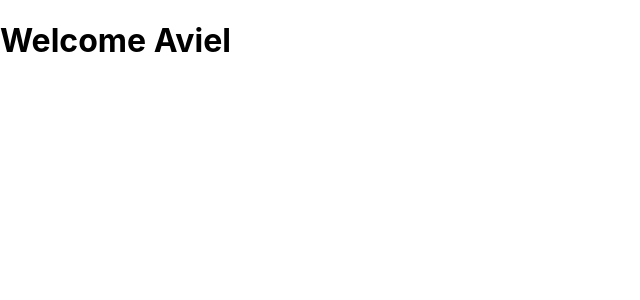
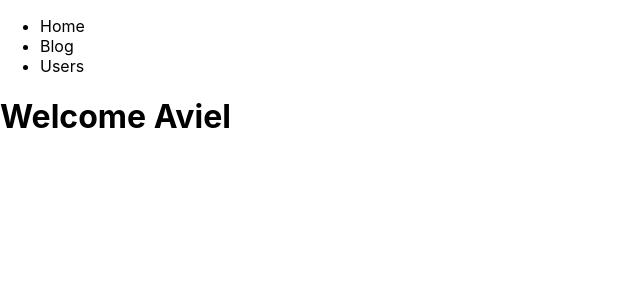
Before and after one commit to orangdong/next-typescript, a Next.js app: page / in a window 1280 px wide. Shown: the top 300 px of the page, without its empty margins (0-640 px from the left). Built offline with nearby package versions, Linux system fonts and the light colour scheme.

Commit message:
basic csr

```diff
--- a/pages/index.tsx
+++ b/pages/index.tsx
@@ -1,10 +1,17 @@
 import type { NextPage } from 'next';
-import Head from 'next/head';
-import Image from 'next/image';
-import styles from '../styles/Home.module.css';
+import Link from 'next/link';
 
 const Home: NextPage = () => (
-  <h1>Welcome Aviel</h1>
+  <>
+    <header>
+      <ul>
+        <li><Link href="/"><a>Home</a></Link></li>
+        <li><Link href="/blog"><a>Blog</a></Link></li>
+        <li><Link href="/users"><a>Users</a></Link></li>
+      </ul>
+    </header>
+    <h1>Welcome Aviel</h1>
+  </>
 );
 
 export default Home;
--- /dev/null
+++ b/pages/users/index.tsx
@@ -0,0 +1,5 @@
+export default function Users() {
+  return (
+    <div />
+  );
+}
```
